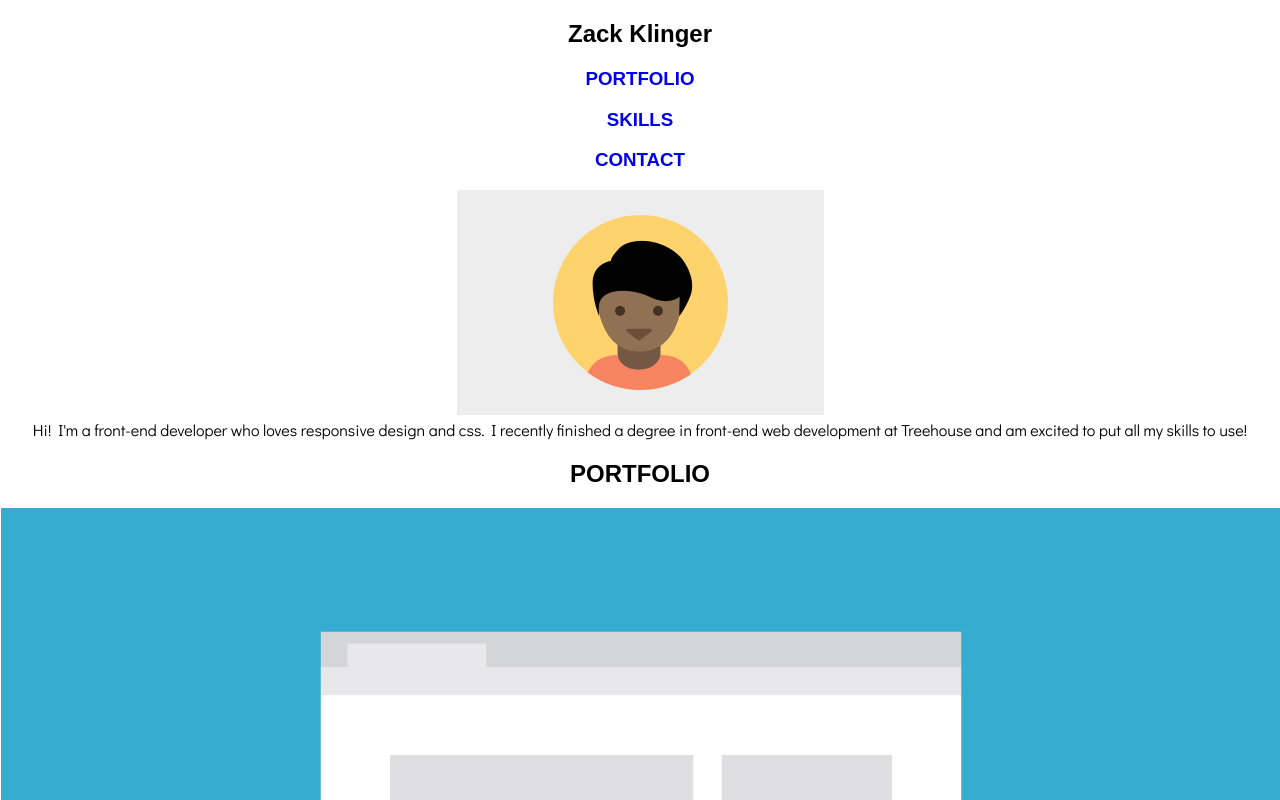
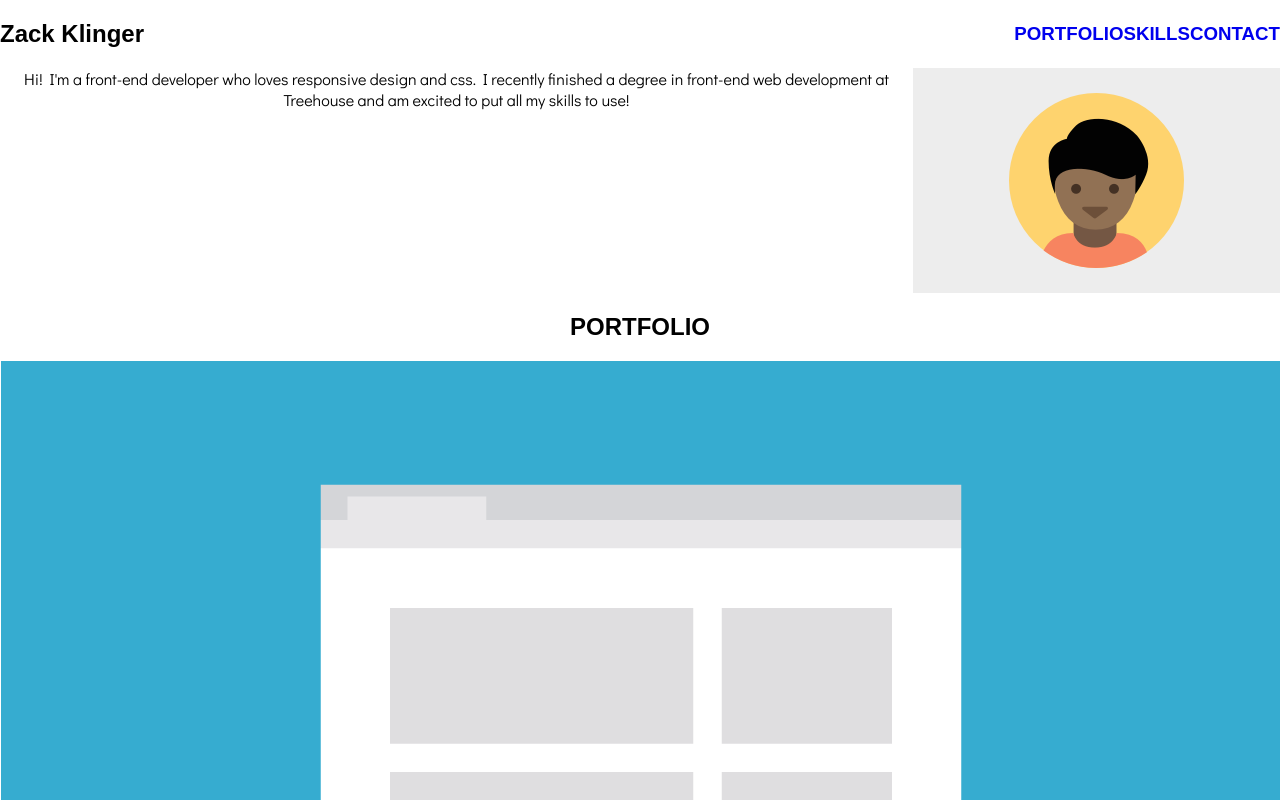
Before and after one commit to zklinger2000/treetech-responsive-layout, a plain HTML site: page index.html in a window 1280 px wide. Shown: the top 800 px of the page. Drawn offline with Linux system fonts and the light colour scheme; a web font is replaced by a local one.

Commit message:
STYLE footer navs flexbox

```diff
--- a/css/styles.css
+++ b/css/styles.css
@@ -30,7 +30,18 @@ a {
   Flexbox
 =========*/
 
-
+header, nav {
+  display: flex;
+  flex-direction: column;
+  flex-wrap: wrap;
+}
+footer {
+  display: flex;
+  justify-content: center;
+}
+footer h3 {
+  margin-right: auto;
+}
 
 /*===============
   Media Queries
@@ -39,9 +50,38 @@ a {
 @media screen and (min-width: 768px) {
 
 
+/*=========
+  Flexbox
+=========*/
+  nav {
+    flex-direction: row;
+    justify-content: center;
+  }
+  nav h1 {
+    width: 100vw;
+  }
+  .header-content {
+    display: flex;
+  }
+  .header-content p {
+    order: -1;
+  }
+
 }
 
 @media screen and (min-width: 1024px) {
 
 
+/*=========
+  Flexbox
+=========*/
+
+  nav h1 {
+    width: auto;
+    margin-right: auto;
+  }
+  nav h1, .nav-link {
+    align-self: center;
+  }
+
 }
```
